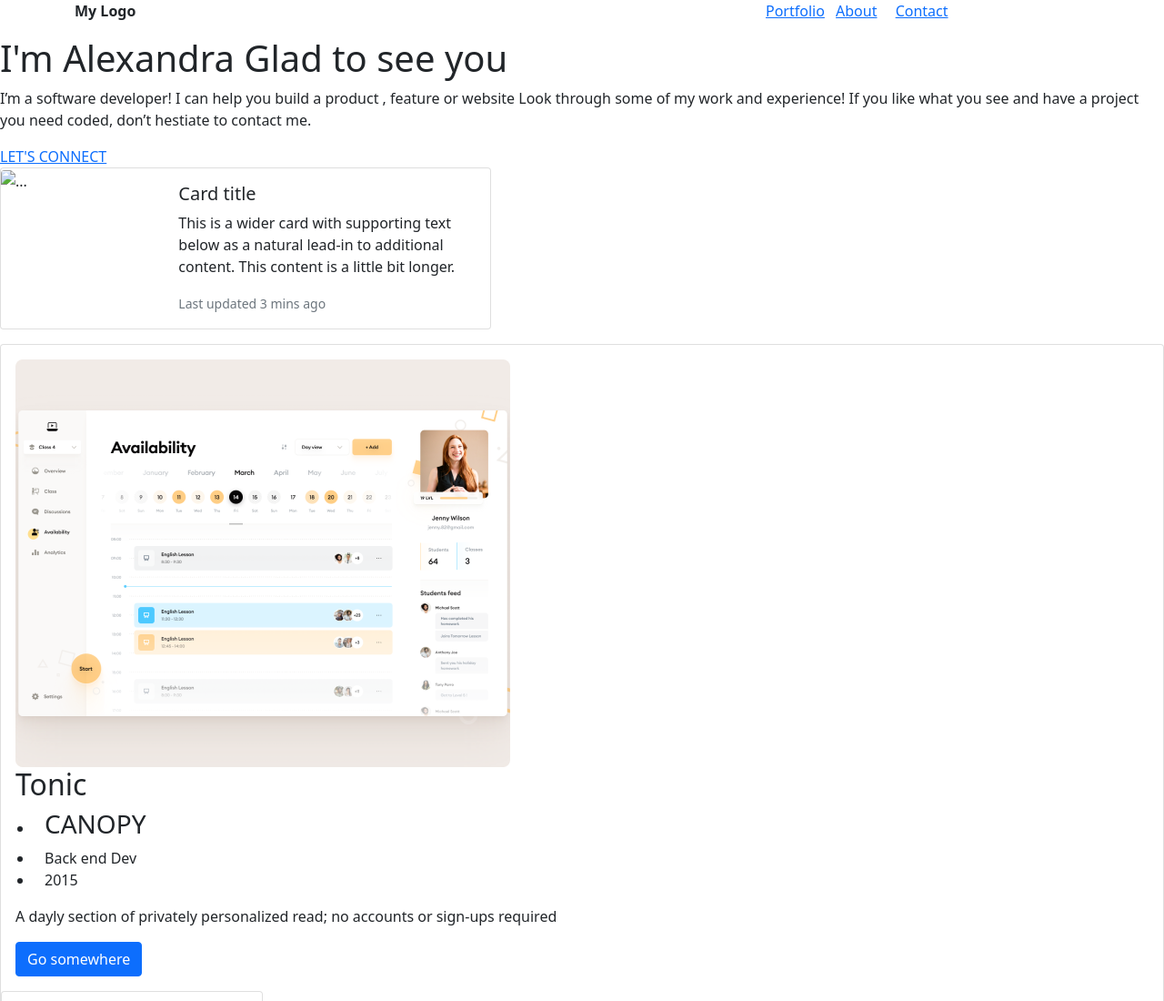
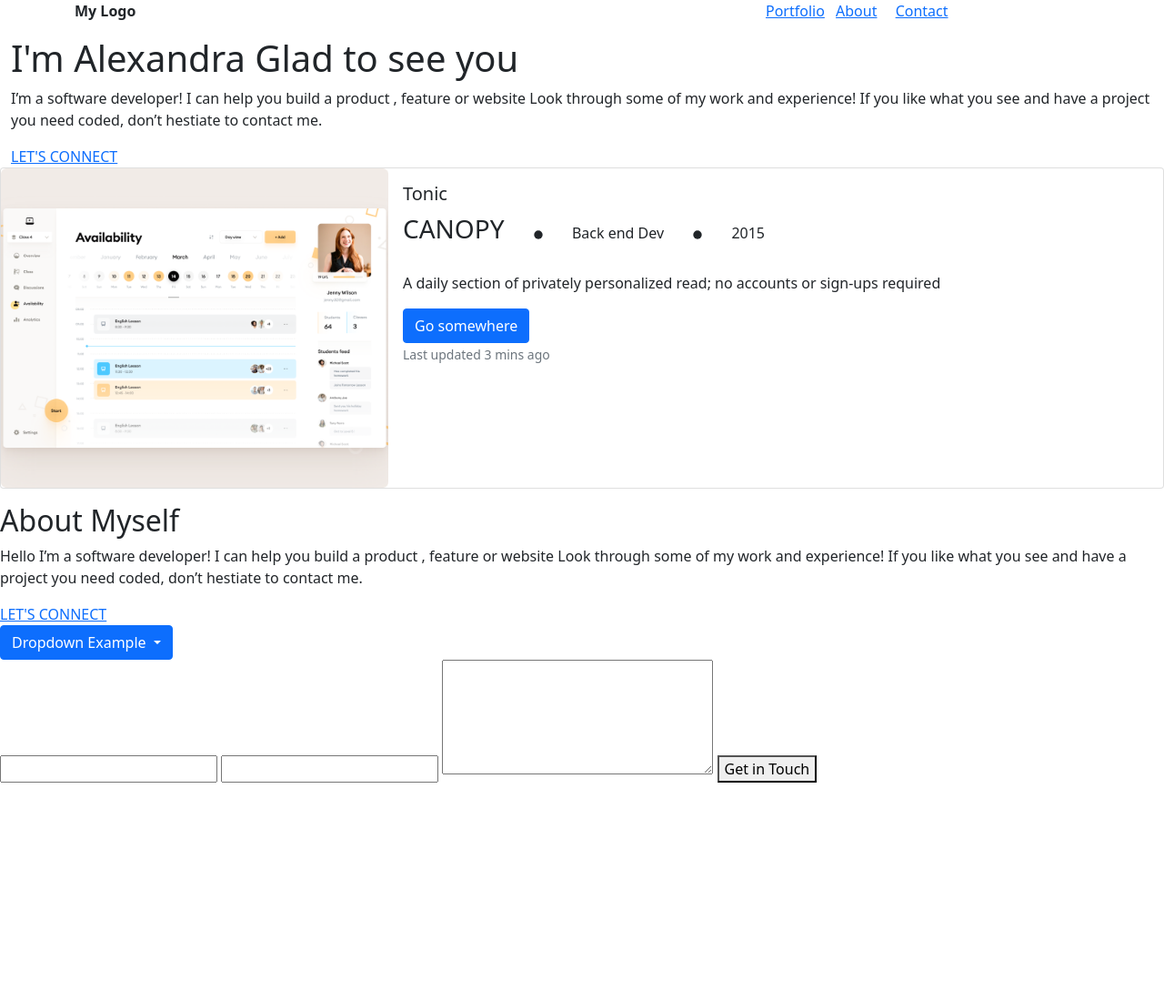
Before and after one commit to ahmedadel56/Bootsraped-Portfolio, a plain HTML site: page index.html in a window 1280 px wide. Shown: the top 1100 px of the page at 91% size. After the commit the page ends 860 px from the top, so only its background shows below. Drawn offline with nearby package versions, Linux system fonts and the light colour scheme.

Commit message:
Add style to projects

```diff
--- a/index.html
+++ b/index.html
@@ -33,9 +33,9 @@
     </header>
 
     <!-- LANDING PAGE -->
-    <main>
-      <h1>I'm Alexandra Glad to see you</h1>
-      <p>
+    <main class="modal-fullscreen row align-items-center">
+      <h1 class="col-12">I'm Alexandra Glad to see you</h1>
+      <p class="col-12">
         I’m a software developer! I can help you build a product , feature or
         website Look through some of my work and experience! If you like what
         you see and have a project you need coded, don’t hestiate to contact me.
@@ -52,55 +52,42 @@
 
     <!-- PORFOLIO -->
     <section id="portfolio">
-      <div class="card mb-3" style="max-width: 540px;">
+      <div class="card mb-3">
         <div class="row g-0">
           <div class="col-md-4">
-            <img src="..." class="img-fluid rounded-start" alt="...">
+            <img src="images/card1.png" class="img-fluid rounded-start" alt="first-project">
           </div>
           <div class="col-md-8">
+
             <div class="card-body">
-              <h5 class="card-title">Card title</h5>
-              <p class="card-text">This is a wider card with supporting text below as a natural lead-in to additional content. This content is a little bit longer.</p>
+
+              <h5 class="card-title">Tonic</h5>
+              <ul class="list-inline">
+                <li class="list-inline-item"><h3>CANOPY</h3>
+                </li>
+                <li class="list-inline-item">
+                  <svg xmlns="http://www.w3.org/2000/svg" width="50" height="50" fill="currentColor" class="bi bi-dot" viewBox="0 0 16 16">
+                         <path d="M8 9.5a1.5 1.5 0 1 0 0-3 1.5 1.5 0 0 0 0 3z"/>
+                  </svg>
+                </li>
+                <li class="list-inline-item">Back end Dev</li>
+                <li class="list-inline-item">
+                  <svg xmlns="http://www.w3.org/2000/svg" width="50" height="50" fill="currentColor" class="bi bi-dot" viewBox="0 0 16 16">
+                    <path d="M8 9.5a1.5 1.5 0 1 0 0-3 1.5 1.5 0 0 0 0 3z"/>
+                  </svg>
+                </li>
+                <li class="list-inline-item">2015</li>
+              </ul>
+              <p class="card-text">A daily section of privately personalized read; no accounts or sign-ups required</p>
+              <a href="#" class="btn btn-primary">Go somewhere</a>
               <p class="card-text"><small class="text-muted">Last updated 3 mins ago</small></p>
             </div>
+
           </div>
         </div>
       </div>
-      <div class="card col-12">
-        <div class="card-body">
-          <img src="/images/card1.png" class="card-img-left" alt="Picture of the 1st card project">
-          <h2 class="card-title">Tonic</h2>
-            <ul class="row">
-              <li><h3>CANOPY</h3></li>
-              <li>Back end Dev</li>
-              <li>2015</li>
-          </ul>
-          <p class="card-text">A dayly section of privately personalized read; no accounts or sign-ups required</p>
-          <a href="#" class="btn btn-primary">Go somewhere</a>
-        </div>
-        <div class="card" style="width: 18rem;">
-          <img src="/images/card2.png" class="card-img-top" alt="...">
-          <div class="card-body">
-            <h5 class="card-title">Multi-Post Stories</h5>
-            <p class="card-text">Experimental content creation feature that allows users to add to an existing story over the course of a day without spamming their friends.</p>
-            <a href="#" class="btn btn-primary">Go somewhere</a>
-          </div>
-          <div class="card" style="width: 18rem;">
-            <img src="..." class="card-img-top" alt="...">
-            <div class="card-body">
-              <h5 class="card-title">Multi-Post Stories</h5>
-              <p class="card-text">Experimental content creation feature that allows users to add to an existing story over the course of a day without spamming their friends.</p>
-              <a href="#" class="btn btn-primary">Go somewhere</a>
-            </div>
-            <div class="card" style="width: 18rem;">
-              <img src="..." class="card-img-top" alt="...">
-              <div class="card-body">
-                <h5 class="card-title">Multi-Post Stories</h5>
-                <p class="card-text">Experimental content creation feature that allows users to add to an existing story over the course of a day without spamming their friends.</p>
-                <a href="#" class="btn btn-primary">Go somewhere</a>
-              </div>
-      </div>
     </section>
+
     <!-- ABOUT ME -->
     <section id="about">
       <div>
```
